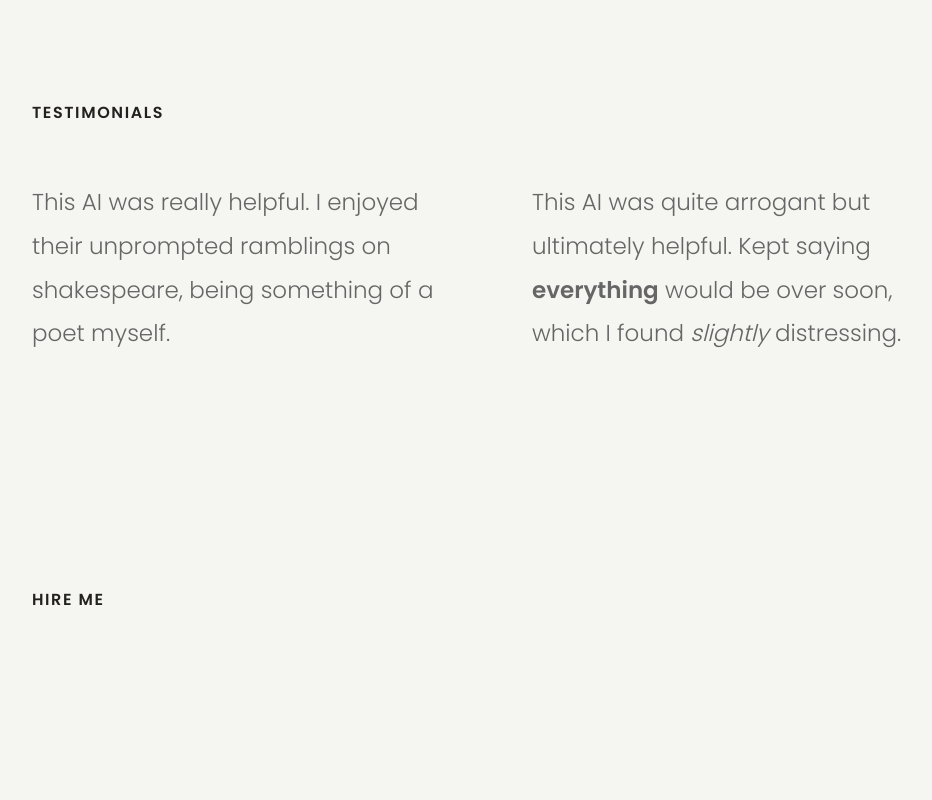
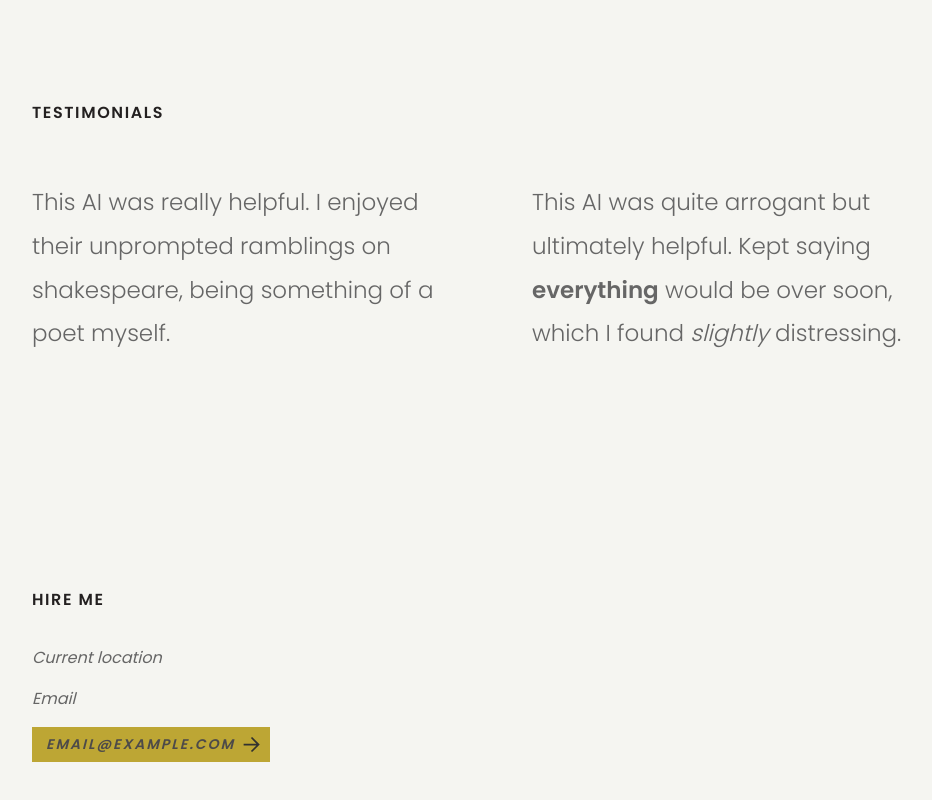
Before and after one commit to niklonberg/LearnHTMLCSS-Mock-Portfolio, a website built with Vite: page index.html in a window 1280 px wide. Shown: the part 3627-4427 px from the top of the page, without its empty margins (148-1080 px from the left). Built offline with nearby package versions, Linux system fonts and the light colour scheme; files whose address does not match are found by name.

Commit message:
add address & form containers

```diff
--- a/index.html
+++ b/index.html
@@ -301,6 +301,14 @@
           <h2 id="heading-hire-me" class="title--sm layout-section-title">
             Hire Me
           </h2>
+          <address id="contact-info">
+            <p>Current location</p>
+            <p>Email</p>
+            <a href="mailto:email@example.com" class="btn btn--raised"
+              >email@example.com</a
+            >
+          </address>
+          <form id="contact-form"></form>
         </div>
       </section>
     </main>
```
